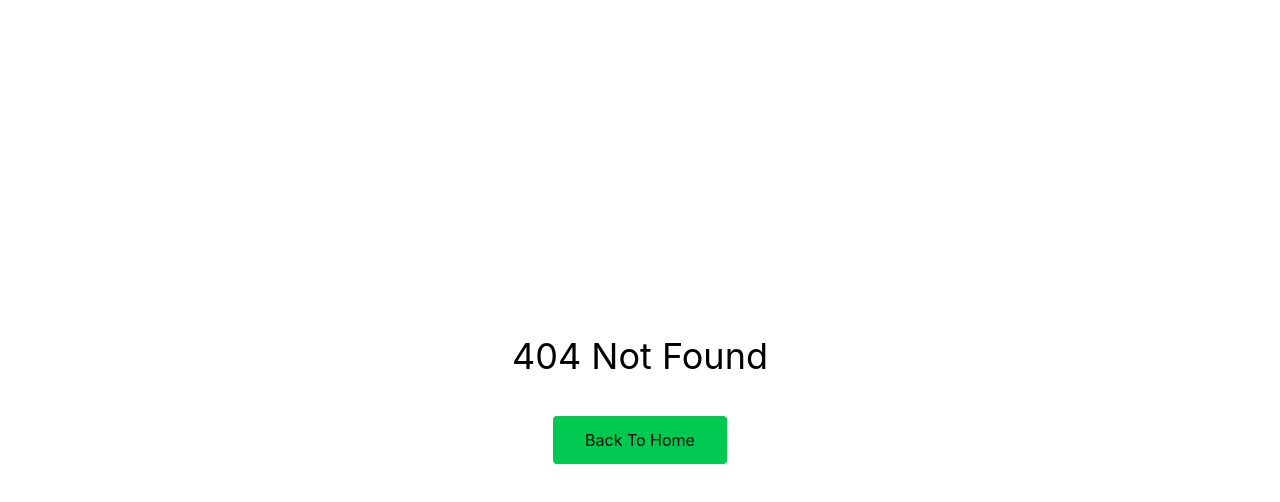
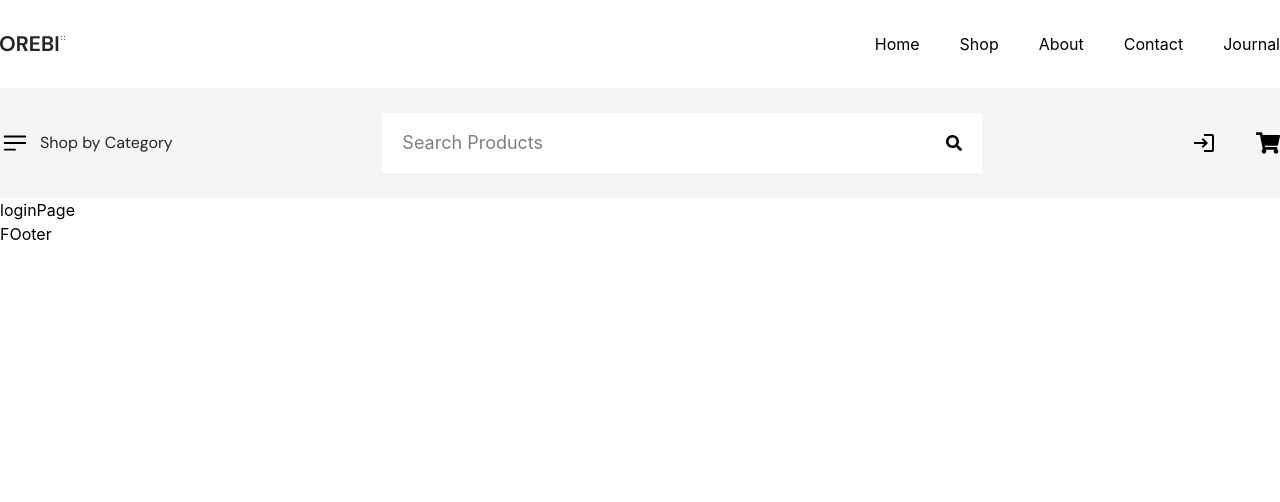
Before and after one commit to dev-abirhossen/Orebi, a React (Vite) app: page /login in a window 1280 px wide. Before the commit this address had no page. Shown: the top 502 px of the page. Built offline with nearby package versions, Linux system fonts and the light colour scheme.

Commit message:
login, hooks, catagary ,useref

```diff
--- a/src/App.jsx
+++ b/src/App.jsx
@@ -4,6 +4,7 @@ import HomeIndex from "./pages/homePage/HomeIndex";
 import ShopIndex from "./pages/shopPage/ShopIndex";
 import ErrorIndex from "./components/common/ErrorIndex";
 import AboutIndex from "./pages/aboutPage/AboutIndex";
+import LoginIndex from "./pages/loginPage/LoginIndex";
 
 const routes = createRoutesFromElements(
   <Route>
@@ -11,6 +12,7 @@ const routes = createRoutesFromElements(
       <Route index element={<HomeIndex/>} />
       <Route path="/shop" element={<ShopIndex/>} />
       <Route path="/about" element={<AboutIndex/>} />
+      <Route path="/login" element={<LoginIndex/>}/>
     </Route>
     <Route path='*' element={<ErrorIndex/>} />
   </Route>
--- a/src/components/layout/Navbar.jsx
+++ b/src/components/layout/Navbar.jsx
@@ -1,4 +1,4 @@
-import React, { useEffect, useState } from 'react'
+import React, { useEffect, useRef, useState } from 'react'
 import Container from '../common/Container'
 import Image from '../ui/Image'
 import logoImg from "../../assets/images/logo.png"
@@ -10,19 +10,42 @@ import { BsFillPersonFill } from "react-icons/bs";
 import { BsFillCaretDownFill } from "react-icons/bs";
 import { FaShoppingCart } from "react-icons/fa";
 import { FaSearch } from "react-icons/fa";
+import { IoCloseSharp } from "react-icons/io5";
+import { profileData } from '../../dummyData/ProfileData'
+import { catagoryData } from '../../dummyData/CatagoryData'
+import { MdLogin } from "react-icons/md";
+
 
 
 
 const Navbar = () => {
     const [dropDown, setdropDown] = useState(false)
     const [userdrop, setuserdrop] = useState(false)
-    const location = useLocation()
-    const [pathColor, setpathColor] = useState(location.pathname)
-    useEffect(()=>{
-        const path = location.pathname
-        setpathColor(path)
+    const [islogin, setislogin] = useState(false)
+    const pathName = useLocation().pathname
+    const dropDwonref = useRef(null)
+    const userdropdownref = useRef(null)
 
-    },[location.pathname])
+
+    useEffect(() => {
+        const handleClickOutSide = (event) => {
+            const dropDwonrefCrr = dropDwonref.current
+            if (dropDwonrefCrr && !dropDwonrefCrr.contains(event.target))
+                setdropDown(false)
+        }
+        document.addEventListener("mousedown", handleClickOutSide)
+    }, [dropDown])
+
+
+    useEffect(() => {
+        const handleClickOutside = (event) => {
+            const userdropdownrefCrr = userdropdownref.current
+            if (userdropdownrefCrr && !userdropdownrefCrr.contains(event.target))
+                setuserdrop(false)
+        }
+        document.addEventListener('mousedown', handleClickOutside)
+
+    }, [userdrop])
 
     return (
         <nav className='pt-8'>
@@ -34,7 +57,7 @@ const Navbar = () => {
                             {
                                 MenuData.map((item, index) => (
                                     <li key={item.id}>
-                                        <NavLink className={`${item.url == pathColor? 'text-red-500': 'text-black'}`} to={item.url}>{item.label} </NavLink>
+                                        <NavLink className={`${item.url == pathName ? 'text-red-500' : 'text-black'}`} to={item.url}>{item.label} </NavLink>
                                     </li>
                                 ))
                             }
@@ -43,17 +66,22 @@ const Navbar = () => {
 
                 </div>
             </Container>
-            <div className=' bg-[#F5F5F3] py-6.25'>
+            <div className=' bg-gray1 py-6.25'>
                 <Container>
                     <div className='flex items-center justify-between'>
                         <div className='flex gap-2.5 items-center'>
-                            <div className='relative'>
-                                <HiOutlineBars3BottomLeft onClick={()=>setdropDown(!dropDown)} className='text-3xl cursor-pointer' />
+                            <div ref={dropDwonref} className='relative'>
+                                {
+                                    dropDown == false ?
+                                        <HiOutlineBars3BottomLeft onClick={() => setdropDown(!dropDown)} className='text-3xl cursor-pointer' />
+                                        : <IoCloseSharp onClick={() => setdropDown(!dropDown)} className='text-3xl cursor-pointer' />
+
+                                }
                                 <div>
                                     {dropDown &&
                                         <ul className='absolute -bottom-1 left-0 translate-y-full w-40 bg-white shadow-2xl'>
-                                            {[0, 1, 2, 3, 4, 5].map((item, index) => (
-                                                <li className='py-2.5 border-b last:border-b-0 px-4'>Catagory 1</li>
+                                            {catagoryData.map((item, index) => (
+                                                <NavLink className='py-2.5 border-b text-base last:border-b-0 px-8 block' to={item.url}>{item.label}</NavLink>
                                             ))}
                                         </ul>
                                     }
@@ -66,20 +94,26 @@ const Navbar = () => {
                             <FaSearch className='absolute right-5 top-1/2 -translate-y-1/2 cursor-pointer ' />
                         </div>
                         <div className='flex items-center gap-10'>
-                            <div className='flex items-center gap-2.5 relative'>
-                                <BsFillPersonFill onClick={()=>setuserdrop(!userdrop)}  className='text-2xl cursor-pointer' />
-                                <BsFillCaretDownFill  onClick={()=>setuserdrop(!userdrop)} className='cursor-pointer' />
+                            {islogin ?
+                                <div ref={userdropdownref} onClick={() => setuserdrop(!userdrop)} className='flex items-center gap-2.5 relative'>
+                                    <BsFillPersonFill className='text-2xl cursor-pointer' />
+                                    <BsFillCaretDownFill className='cursor-pointer' />
                                     <div>
                                         {
                                             userdrop &&
                                             <ul className='absolute w-50  shadow-2xl bg-white right-0 -bottom-2 translate-y-full '>
-                                        {[0,1,2,3,4,5].map((item,index)=>(
-                                            <li className='py-2.5 border-b last:border-b-0 px-4'>catagory 1</li>
+                                                {profileData.map((item, index) => (
+                                                    <NavLink className='py-2.5 border-b text-base last:border-b-0 px-8 block' to={item.url}>{item.label}</NavLink>
                                                 ))}
                                             </ul>
                                         }
                                     </div>
                                 </div>
+                                :
+                                <NavLink className={"text-2xl"} to={"/login"}>
+                                    <MdLogin />
+                                </NavLink>
+                            }
                             <FaShoppingCart className='text-2xl cursor-pointer' />
                         </div>
                     </div>
--- /dev/null
+++ b/src/dummyData/CatagoryData.jsx
@@ -0,0 +1,27 @@
+export const catagoryData = [
+    {
+        id:0,
+        label: "Market",
+        url:"/market"
+    },
+    {
+        id:1,
+        label: "Reward",
+        url:"/reward"
+    },
+    {
+        id:2,
+        label: "Management",
+        url:"/manegement"
+    },
+    {
+        id:3,
+        label: "display",
+        url:"/display"
+    },
+    {
+        id:4,
+        label: "Odesy",
+        url:"/Odesy"
+    },
+]
--- /dev/null
+++ b/src/dummyData/ProfileData.jsx
@@ -0,0 +1,12 @@
+export const profileData = [
+    {
+        id:0,
+        label: "Porfile",
+        url:"/profile"
+    },
+    {
+        id:1,
+        label: "Dashboard",
+        url:"/Dashboard"
+    },
+]
--- a/src/index.css
+++ b/src/index.css
@@ -11,6 +11,7 @@
 
   /* ============ Color start =============== */
   --color-primary: #262626;
+  --color-gray1: #F5F5F3;
 
   /* ============ Color end =============== */
 
--- /dev/null
+++ b/src/pages/loginPage/LoginIndex.jsx
@@ -0,0 +1,11 @@
+import React from 'react'
+
+const LoginIndex = () => {
+  return (
+    <div>
+      loginPage
+    </div>
+  )
+}
+
+export default LoginIndex
```
Also changed, not shown: src/hooks/dropDownHooks.jsx (added). Lines whose indentation alone changed are shown as unchanged.
